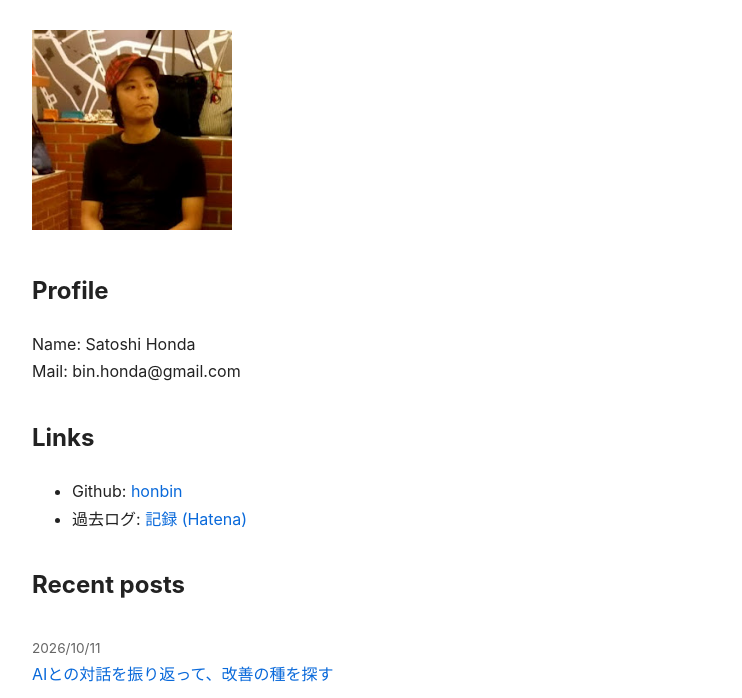
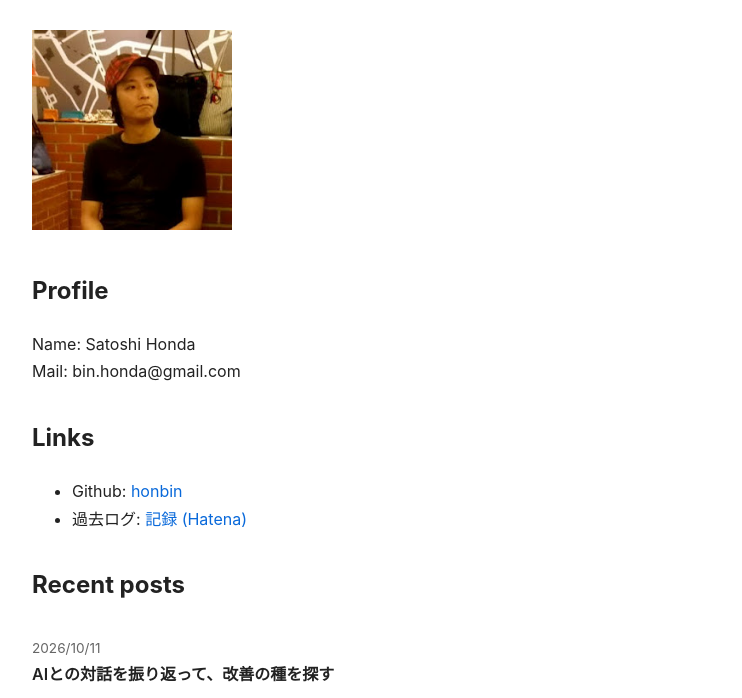
Before and after one commit to honbin/honbin.github.io, an Astro site: page / in a window 1280 px wide. Shown: the part 97-795 px from the top of the page, without its empty margins (268-1010 px from the left). Built offline with nearby package versions, Linux system fonts and the light colour scheme; Astro itself is replaced by a stand-in of ours.

Commit message:
Style post-list titles as neutral semibold headings instead of blue links

```diff
--- a/src/styles/global.css
+++ b/src/styles/global.css
@@ -115,6 +115,11 @@ ul.post-list time {
   display: block;
 }
 
+ul.post-list a {
+  color: var(--fg);
+  font-weight: 600;
+}
+
 article .meta {
   color: var(--muted);
   font-size: 0.9rem;
```
